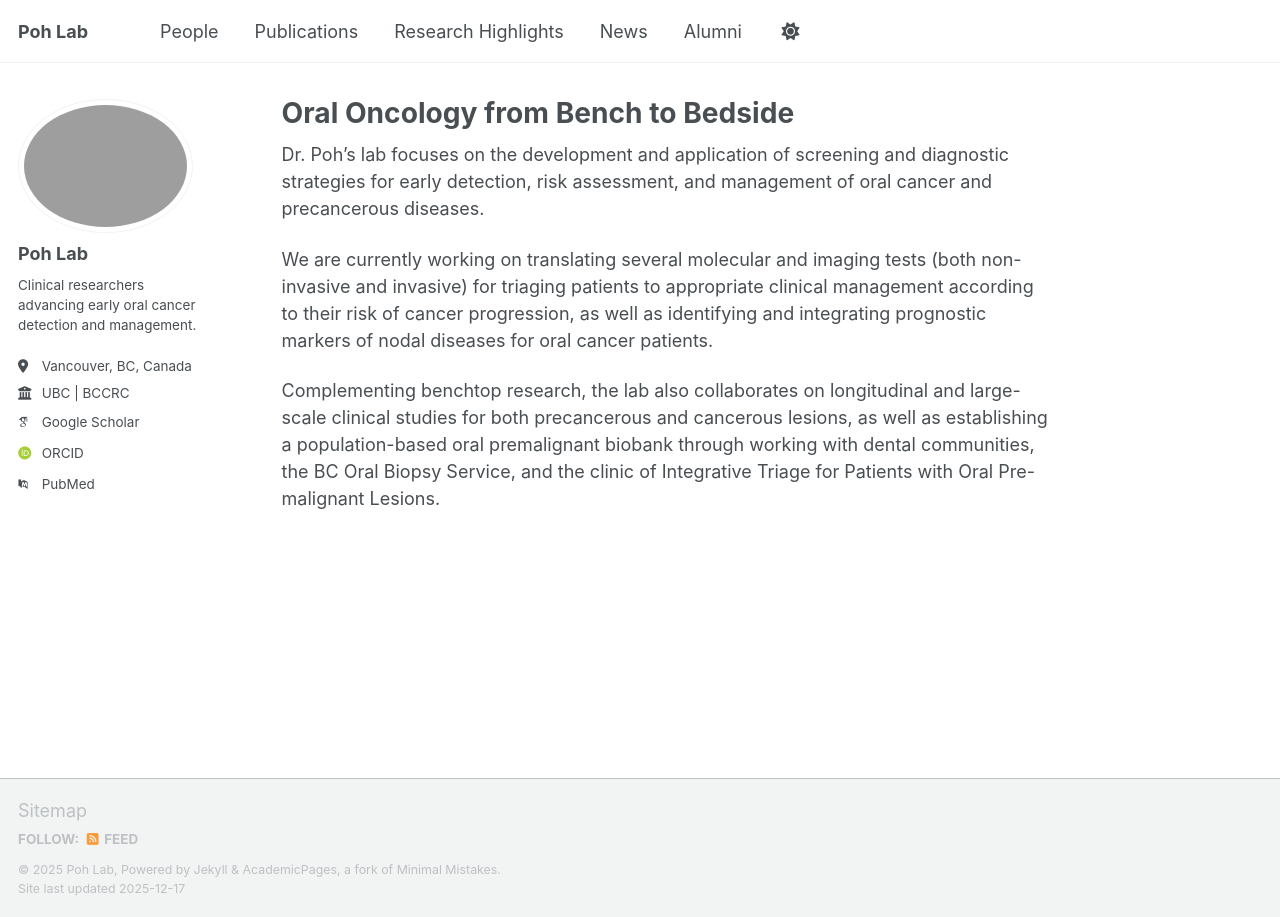
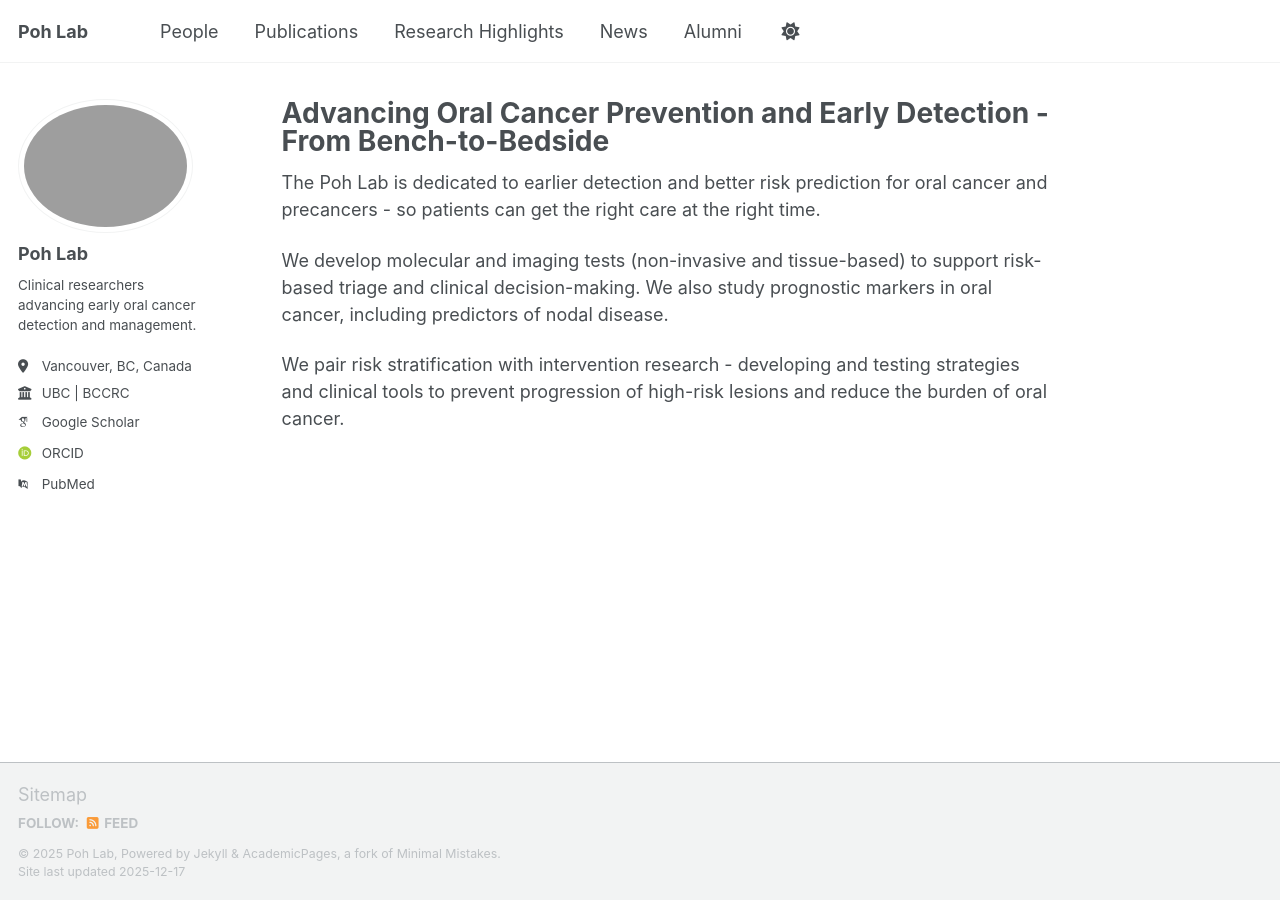
Before and after one commit to kelypliu/pohlab, a Jekyll site: the page built from _pages/about.md, in a window 1280 px wide. Built offline with Jekyll 4.4.1, drawn with Linux system fonts in a browser that asks for light colours; some web fonts are replaced; a script that is not in the unit is left out.

```diff
--- a/_pages/about.md
+++ b/_pages/about.md
@@ -1,13 +1,13 @@
 ---
 permalink: /
-title: "Oral Oncology from Bench to Bedside"
+title: "Advancing Oral Cancer Prevention and Early Detection - From Bench-to-Bedside"
 author_profile: true
 redirect_from:
   - /about/
   - /about.html
 ---
-Dr. Poh's lab focuses on the development and application of screening and diagnostic strategies for early detection, risk assessment, and management of oral cancer and precancerous diseases.
+The Poh Lab is dedicated to earlier detection and better risk prediction for oral cancer and precancers - so patients can get the right care at the right time.
 
-We are currently working on translating several molecular and imaging tests (both non-invasive and invasive) for triaging patients to appropriate clinical management according to their risk of cancer progression, as well as identifying and integrating prognostic markers of nodal diseases for oral cancer patients.
+We develop molecular and imaging tests (non-invasive and tissue-based) to support risk-based triage and clinical decision-making. We also study prognostic markers in oral cancer, including predictors of nodal disease.
 
-Complementing benchtop research, the lab also collaborates on longitudinal and large-scale clinical studies for both precancerous and cancerous lesions, as well as establishing a population-based oral premalignant biobank through working with dental communities, the BC Oral Biopsy Service, and the clinic of Integrative Triage for Patients with Oral Pre-malignant Lesions.
+We pair risk stratification with intervention research - developing and testing strategies and clinical tools to prevent progression of high-risk lesions and reduce the burden of oral cancer.
```
Also changed, not shown: _pages/publications.html (+8 -0 lines).
